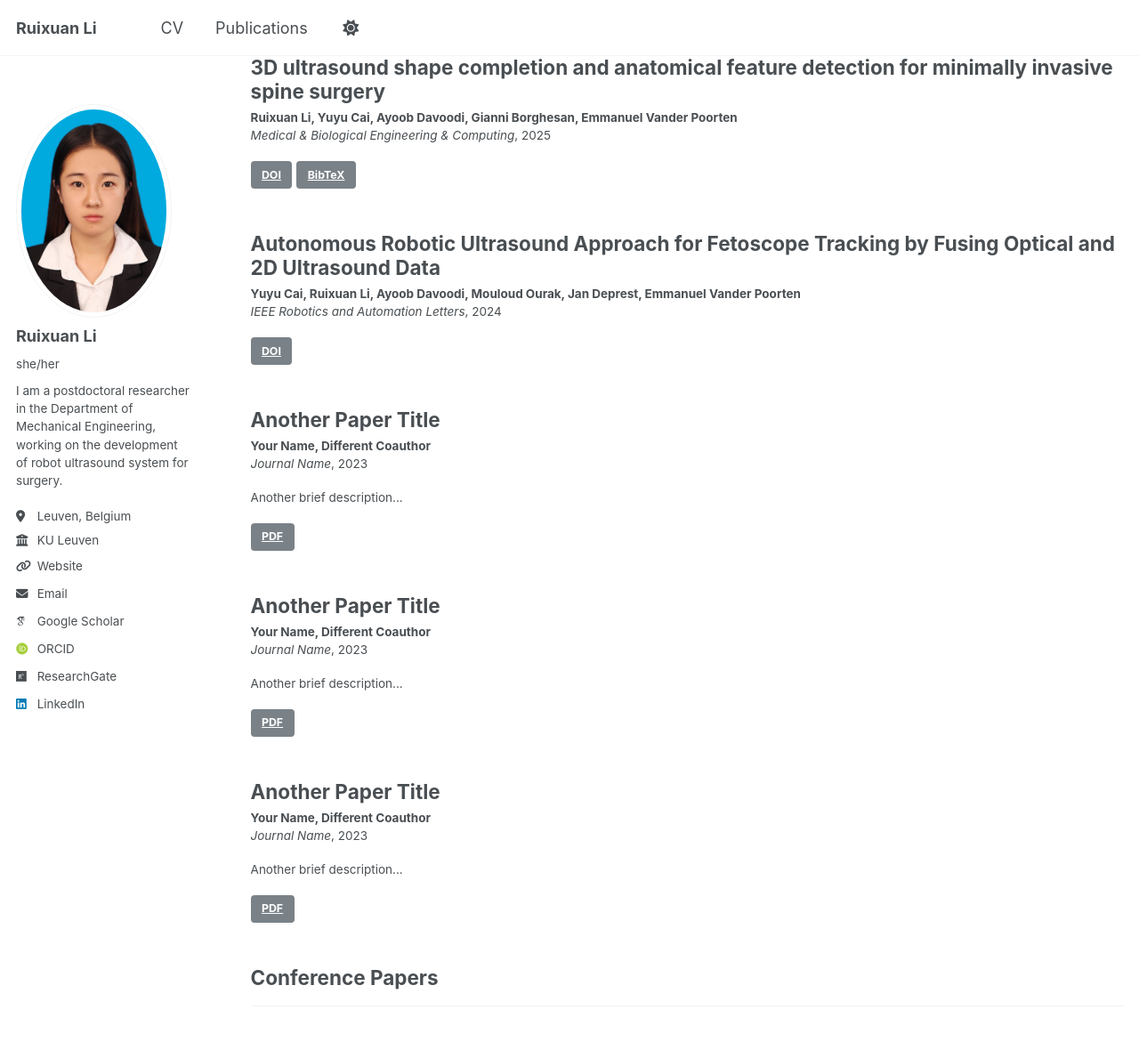
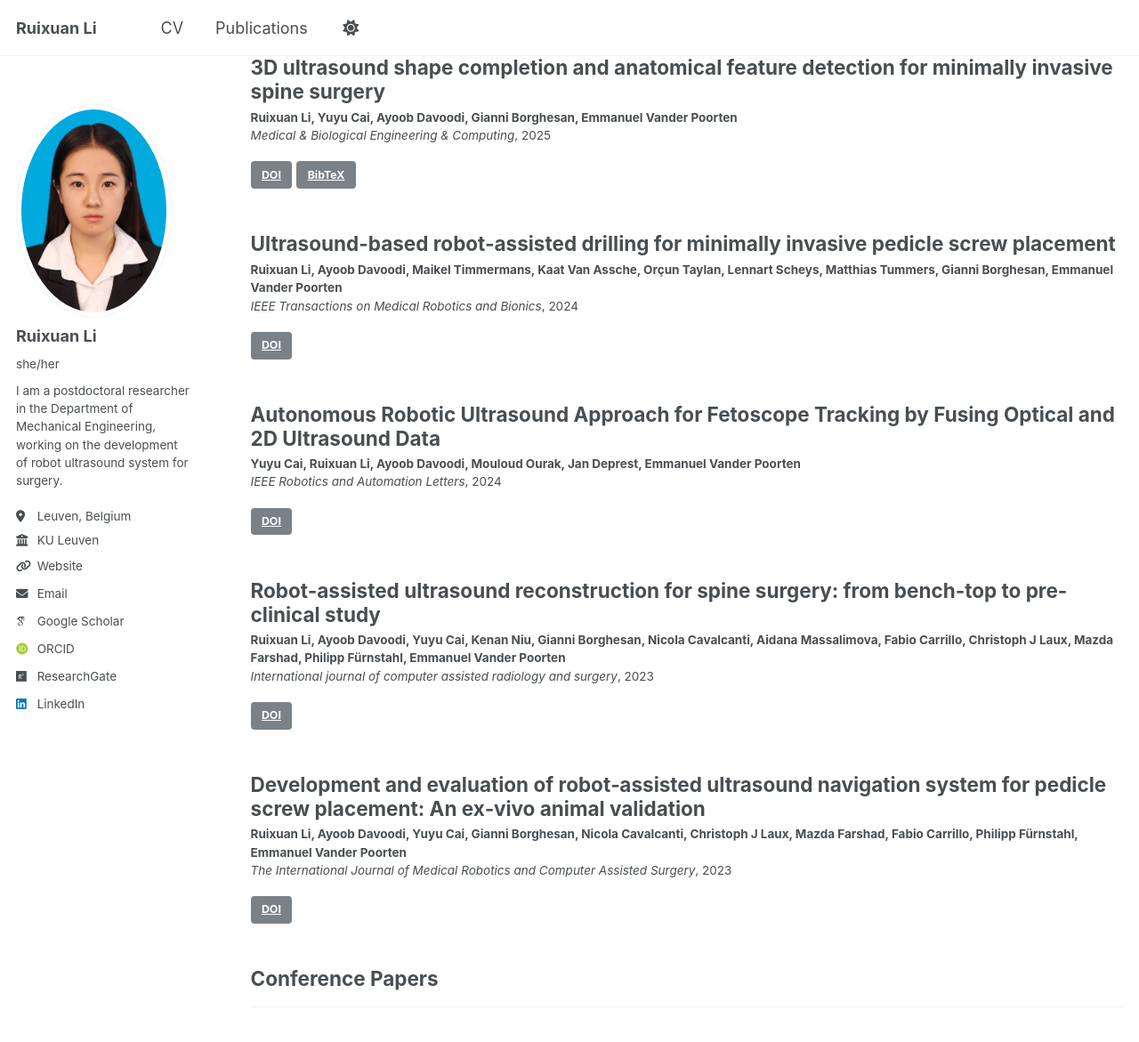
Before and after one commit to Li-Ruixuan/Li-Ruixuan.github.io, a Jekyll site: the page built from _pages/publications.html, in a window 1280 px wide and 1400 px high, scrolled down 524 px. Shown: the top 1171 px of the window at 89% size. Built offline with Jekyll 4.4.1, drawn with Linux system fonts in a browser that asks for light colours; some web fonts are replaced.

Commit message:
Update publication

```diff
--- a/_data/cv.json
+++ b/_data/cv.json
@@ -59,7 +59,7 @@
   "interests": [{
       "name": "Medical Imaging, Signal Processing"
     }, {
-      "name": "Robotics"
+      "name": "Robot-assisted Surgery"
     }, {
       "name": "Machine Learning"
     }
@@ -95,36 +95,30 @@
       "featured": false
     },
     {
-      "name": "Another Paper Title",
-      "authors": ["Your Name", "Different Coauthor"],
-      "publisher": "Journal Name",
-      "releaseDate": "2023",
+      "name": "Ultrasound-based robot-assisted drilling for minimally invasive pedicle screw placement",
+      "authors": ["Ruixuan Li", "Ayoob Davoodi", "Maikel Timmermans", "Kaat Van Assche", "Orçun Taylan", "Lennart Scheys", "Matthias Tummers", "Gianni Borghesan", "Emmanuel Vander Poorten"],
+      "publisher": "IEEE Transactions on Medical Robotics and Bionics",
+      "releaseDate": "2024",
       "type": "journal",
-      "status": "published",
-      "summary": "Another brief description...",
-      "pdf": "/files/paper2.pdf",
+      "website": "https://ieeexplore.ieee.org/abstract/document/10494398",
       "featured": false
     },
     {
-      "name": "Another Paper Title",
-      "authors": ["Your Name", "Different Coauthor"],
-      "publisher": "Journal Name",
+      "name": "Development and evaluation of robot‐assisted ultrasound navigation system for pedicle screw placement: An ex‐vivo animal validation",
+      "authors": ["Ruixuan Li", "Ayoob Davoodi", "Yuyu Cai", "Gianni Borghesan", "Nicola Cavalcanti", "Christoph J Laux", "Mazda Farshad", "Fabio Carrillo", "Philipp Fürnstahl", "Emmanuel Vander Poorten"],
+      "publisher": "The International Journal of Medical Robotics and Computer Assisted Surgery",
       "releaseDate": "2023",
       "type": "journal",
-      "status": "published",
-      "summary": "Another brief description...",
-      "pdf": "/files/paper2.pdf",
+      "website": "https://onlinelibrary.wiley.com/doi/abs/10.1002/rcs.2590",
       "featured": false
     },
     {
-      "name": "Another Paper Title",
-      "authors": ["Your Name", "Different Coauthor"],
-      "publisher": "Journal Name",
+      "name": "Robot-assisted ultrasound reconstruction for spine surgery: from bench-top to pre-clinical study",
+      "authors": ["Ruixuan Li", "Ayoob Davoodi", "Yuyu Cai", "Kenan Niu", "Gianni Borghesan", "Nicola Cavalcanti", "Aidana Massalimova", "Fabio Carrillo", "Christoph J Laux", "Mazda Farshad", "Philipp Fürnstahl", "Emmanuel Vander Poorten"],
+      "publisher": "International journal of computer assisted radiology and surgery",
       "releaseDate": "2023",
       "type": "journal",
-      "status": "published",
-      "summary": "Another brief description...",
-      "pdf": "/files/paper2.pdf",
+      "website": "https://link.springer.com/article/10.1007/s11548-023-02932-z",
       "featured": false
     }
   ],
```
Also changed, not shown: _pages/about.md (+4 -0 lines).
